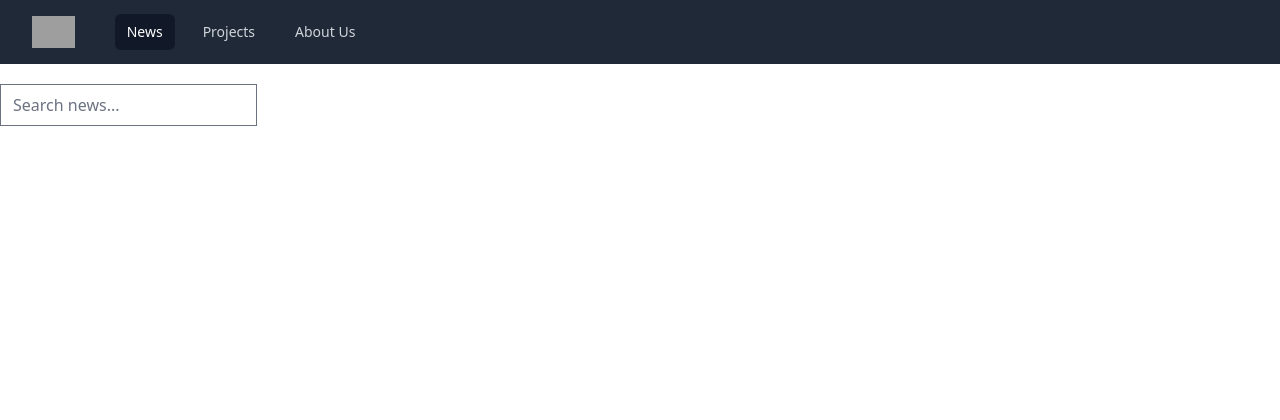
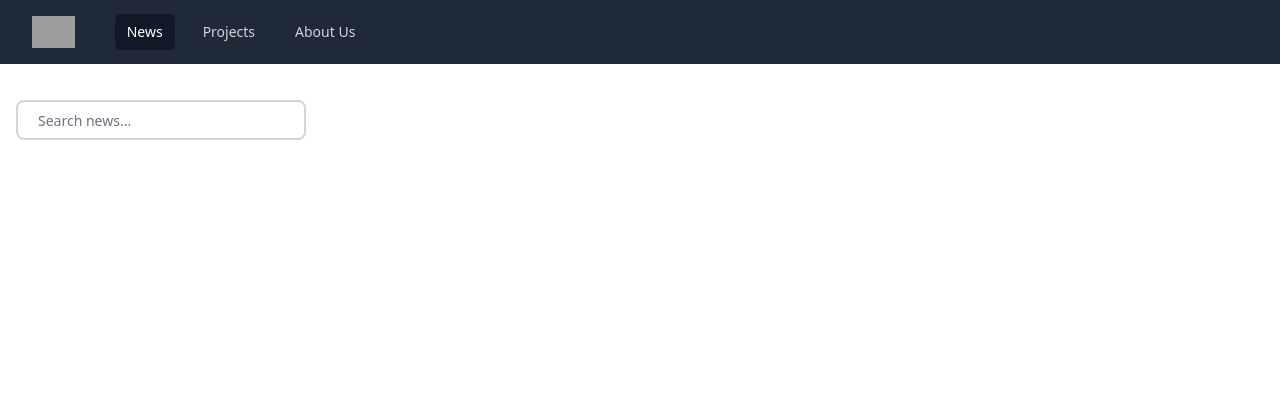
Before and after one commit to hobyfrezk/bengi, a Django app: page / in a window 1280 px wide. Shown: the top 420 px of the page. Run offline with Django 5.2, Linux system fonts and the light colour scheme; data that the repository does not hold is empty; style sheets or scripts are compiled from the project's sources; some libraries are stand-ins or nearby versions; grey boxes are pictures that could not be loaded.

Commit message:
update search form style

```diff
--- a/app/bengi_news/templates/bengi_news/index.html
+++ b/app/bengi_news/templates/bengi_news/index.html
@@ -15,6 +15,7 @@
       id="search-input"
       name="query"
       placeholder="Search news..."
+      class="border-2 border-gray-300 bg-white h-10 px-5 pr-16 rounded-lg text-sm focus:outline-none m-4"
     />
   </form>
 </div>
```
